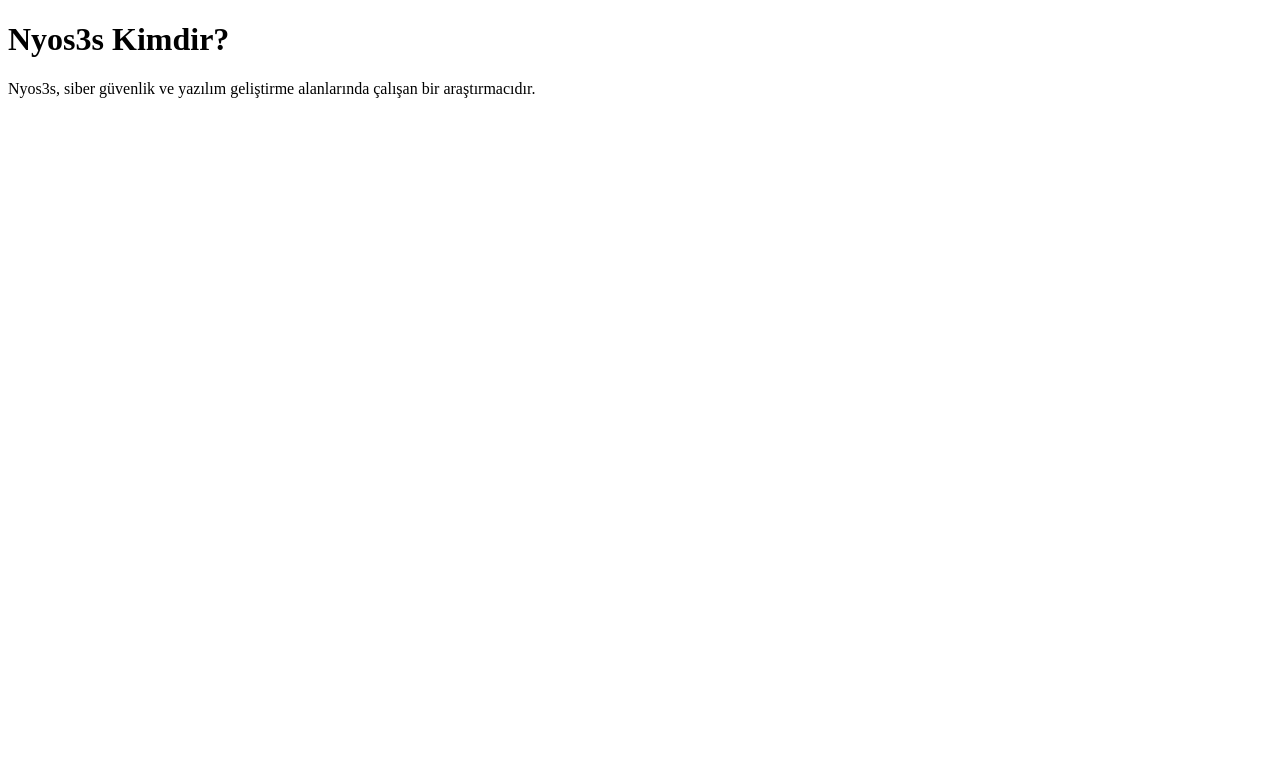
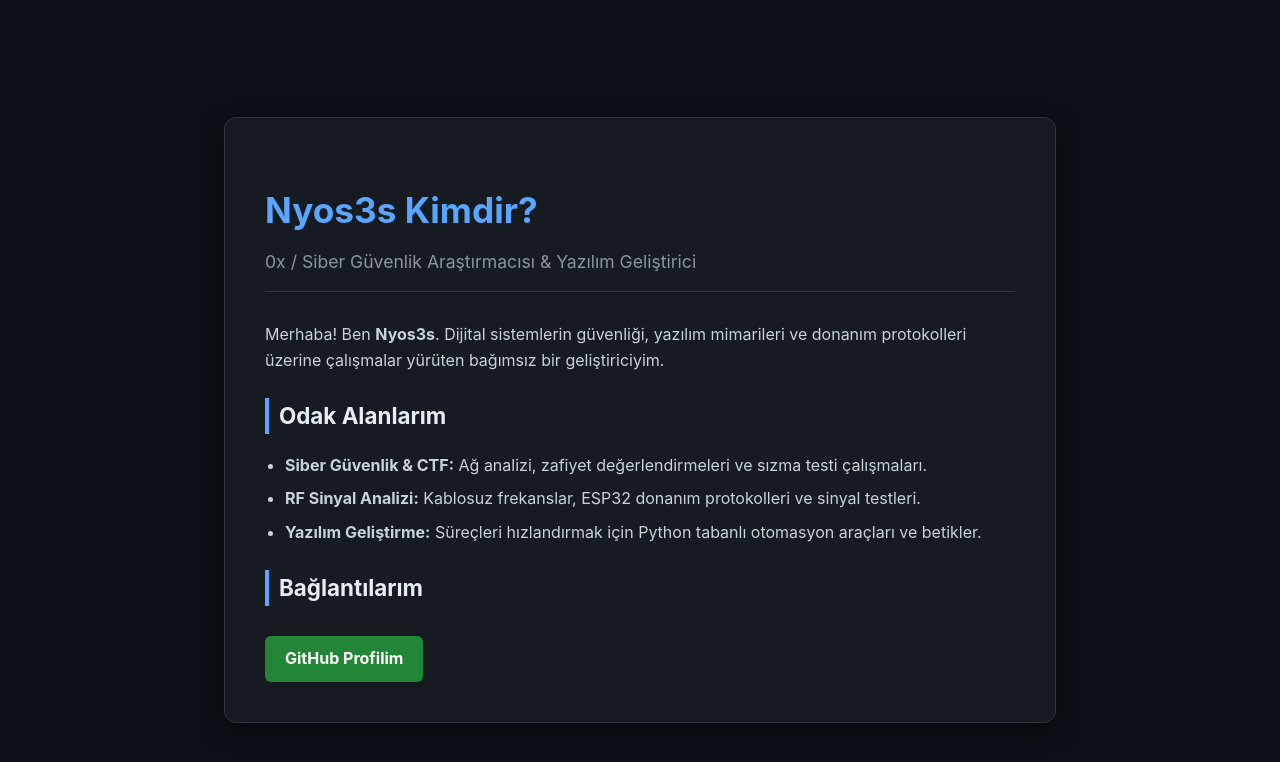
Before and after one commit to Nyos3s/nyos3s.github.io, a plain HTML site: page index.html in a window 1280 px wide. Drawn offline with Linux system fonts and the light colour scheme.

Commit message:
Update index.html

```diff
--- a/index.html
+++ b/index.html
@@ -2,11 +2,100 @@
 <html lang="tr">
 <head>
     <meta charset="UTF-8">
-    <title>Nyos3s Kimdir?</title>
-    <meta name="description" content="Nyos3s kimdir? Siber güvenlik araştırmacısı ve geliştirici Nyos3s hakkında bilgiler.">
+    <meta name="viewport" content="width=device-width, initial-scale=1.0">
+    <meta name="description" content="Nyos3s Kimdir? Siber güvenlik araştırmacısı, Python geliştiricisi ve RF sinyal analizcisi Nyos3s'ün resmi portfolyo ve bilgi sitesi.">
+    <title>Nyos3s | Siber Güvenlik Araştırmacısı & Geliştirici</title>
+    <style>
+        :root {
+            --bg-color: #0d1117;
+            --card-bg: #161b22;
+            --text-color: #c9d1d9;
+            --accent-color: #58a6ff;
+            --border-color: #30363d;
+        }
+        body {
+            font-family: -apple-system, BlinkMacSystemFont, "Segoe UI", Roboto, sans-serif;
+            background-color: var(--bg-color);
+            color: var(--text-color);
+            line-height: 1.6;
+            margin: 0;
+            padding: 20px;
+            display: flex;
+            justify-content: center;
+            align-items: center;
+            min-height: 100vh;
+        }
+        .container {
+            max-width: 750px;
+            width: 100%;
+            background: var(--card-bg);
+            border: 1px solid var(--border-color);
+            border-radius: 12px;
+            padding: 40px;
+            box-shadow: 0 8px 24px rgba(0,0,0,0.5);
+        }
+        h1 {
+            color: var(--accent-color);
+            font-size: 2.2rem;
+            margin-bottom: 10px;
+        }
+        .tagline {
+            font-size: 1.1rem;
+            color: #8b949e;
+            margin-bottom: 30px;
+            border-bottom: 1px solid var(--border-color);
+            padding-bottom: 15px;
+        }
+        h2 {
+            font-size: 1.4rem;
+            color: #e6edf3;
+            margin-top: 25px;
+            border-left: 4px solid var(--accent-color);
+            padding-left: 10px;
+        }
+        ul {
+            padding-left: 20px;
+        }
+        li {
+            margin-bottom: 8px;
+        }
+        .links {
+            margin-top: 30px;
+            display: flex;
+            gap: 15px;
+        }
+        .btn {
+            background-color: #238636;
+            color: white;
+            padding: 10px 20px;
+            border-radius: 6px;
+            text-decoration: none;
+            font-weight: bold;
+            transition: background 0.2s;
+        }
+        .btn:hover {
+            background-color: #2ea043;
+        }
+    </style>
 </head>
 <body>
-    <h1>Nyos3s Kimdir?</h1>
-    <p>Nyos3s, siber güvenlik ve yazılım geliştirme alanlarında çalışan bir araştırmacıdır.</p>
+    <div class="container">
+        <h1>Nyos3s Kimdir?</h1>
+        <div class="tagline">0x / Siber Güvenlik Araştırmacısı & Yazılım Geliştirici</div>
+
+        <p>Merhaba! Ben <strong>Nyos3s</strong>. Dijital sistemlerin güvenliği, yazılım mimarileri ve donanım protokolleri üzerine çalışmalar yürüten bağımsız bir geliştiriciyim.</p>
+
+        <h2>Odak Alanlarım</h2>
+        <ul>
+            <li><strong>Siber Güvenlik & CTF:</strong> Ağ analizi, zafiyet değerlendirmeleri ve sızma testi çalışmaları.</li>
+            <li><strong>RF Sinyal Analizi:</strong> Kablosuz frekanslar, ESP32 donanım protokolleri ve sinyal testleri.</li>
+            <li><strong>Yazılım Geliştirme:</strong> Süreçleri hızlandırmak için Python tabanlı otomasyon araçları ve betikler.</li>
+        </ul>
+
+        <h2>Bağlantılarım</h2>
+        <div class="links">
+            <a href="https://github.com/nyos3s" class="btn" target="_blank">GitHub Profilim</a>
+        </div>
+    </div>
 </body>
 </html>
```
